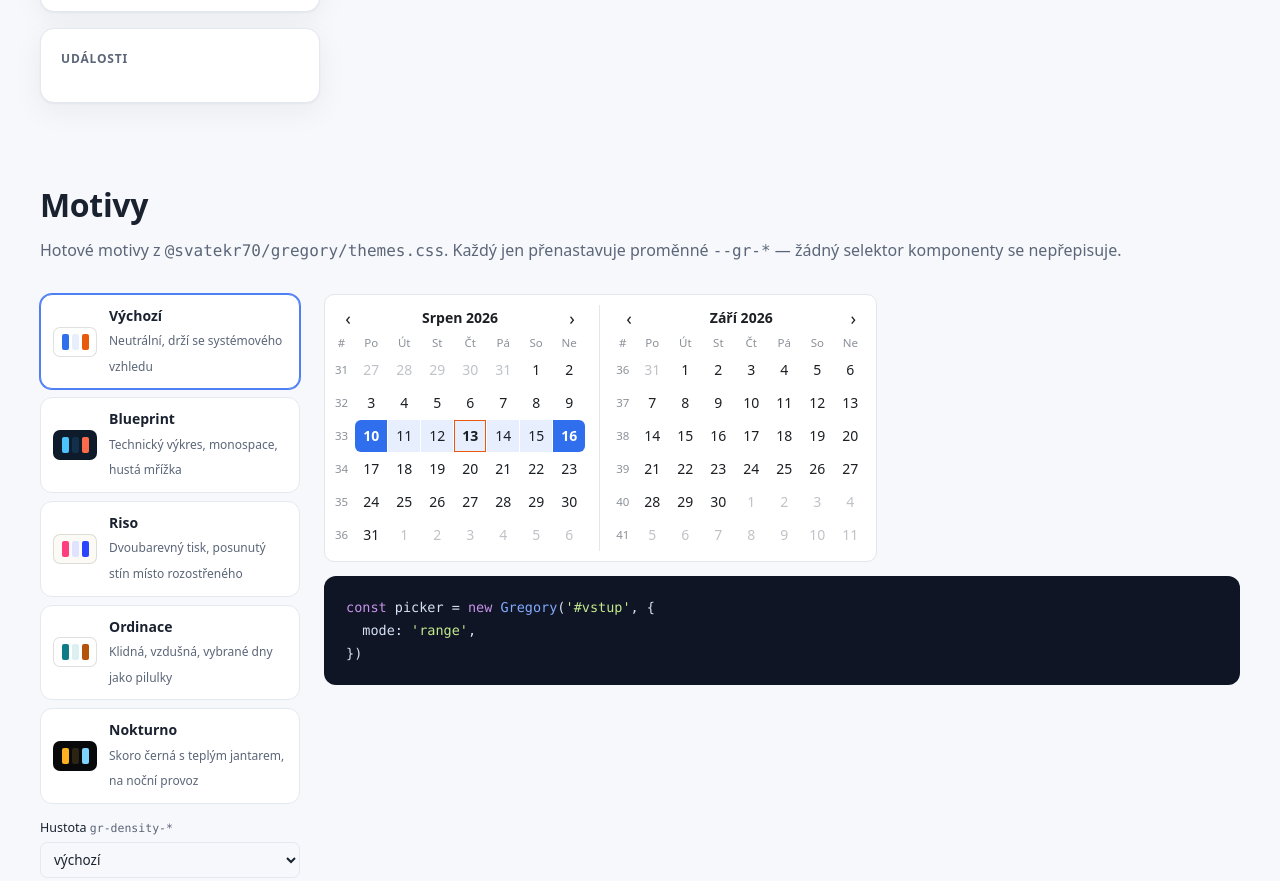
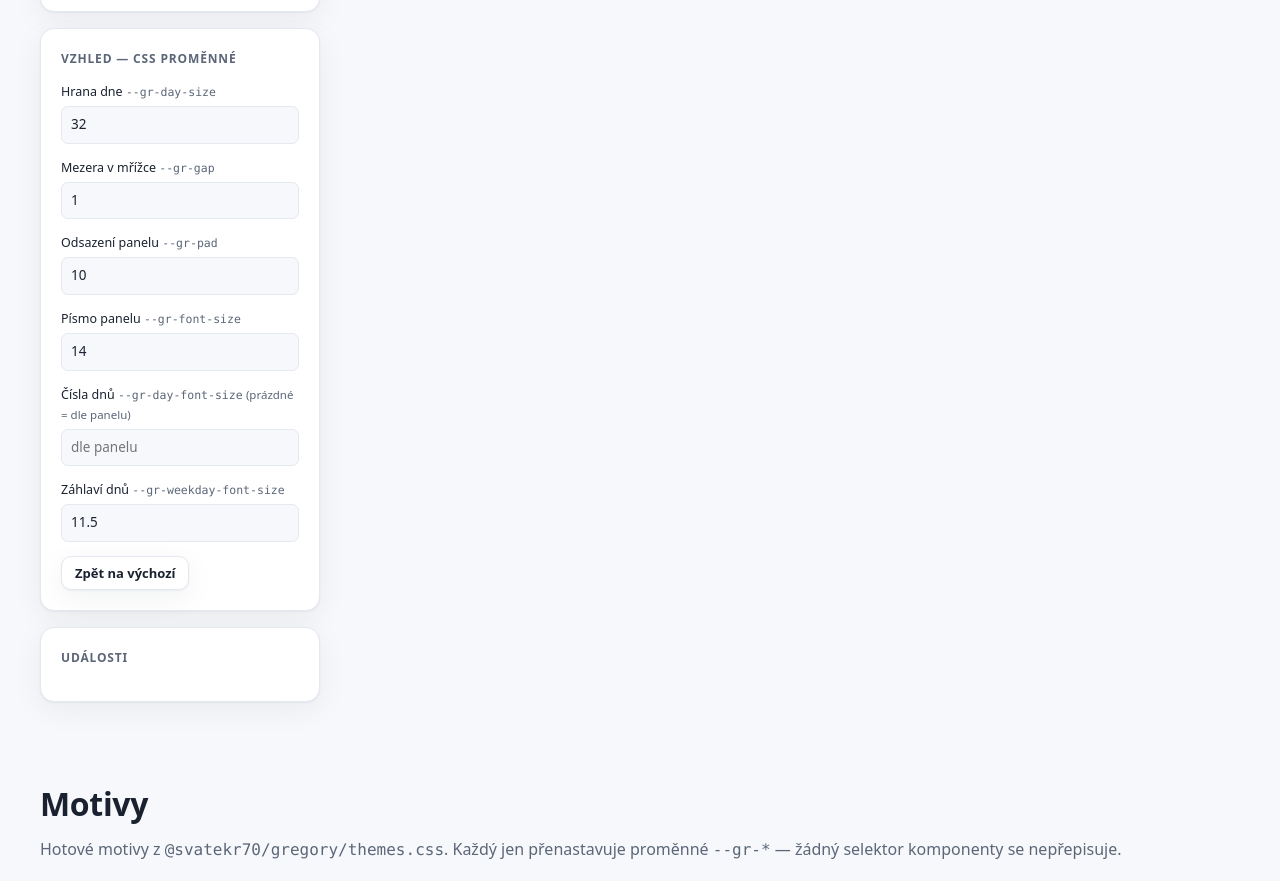
Before and after one commit to svatekr70/gregory, a website built with Vite: page site/demo/index.html in a window 1280 px wide. Shown: the part 1514-2395 px from the top of the page. Built offline with nearby package versions, Linux system fonts and the light colour scheme.

Commit message:
Konfigurátor umí i CSS proměnné vzhledu
Nový panel "Vzhled" ladí hranu dne, mezeru, odsazení a tři velikosti
písma. Zapisuje je přímo do picker.element, tedy tam, kam by je napsala
hostitelská stránka — mění se živě, bez přestavování pickeru.

Pod vygenerovaným JS se objeví druhý blok s CSS, ale jen s těmi
proměnnými, které se liší od výchozích. Tlačítko vrací vše zpět.

Co-Authored-By: Claude Opus 5 (1M context) <noreply@anthropic.com>

```diff
--- a/site/assets/demo.ts
+++ b/site/assets/demo.ts
@@ -83,6 +83,45 @@ const stage = $('#stage')
 const readout = $('#readout')
 const snippet = $('#snippet')
 const log = $<HTMLUListElement>('#event-log')
+
+/*
+ * Vzhled se nenastavuje volbami pickeru, ale CSS proměnnými na kořeni panelu.
+ * Konfigurátor je proto zapisuje přímo do `picker.element` — přesně tak, jak
+ * by je hostitelská stránka napsala do stylopisu.
+ */
+const CSS_VARS = [
+  { id: 'css-daysize', name: '--gr-day-size', unit: 'px', fallback: '32' },
+  { id: 'css-gap', name: '--gr-gap', unit: 'px', fallback: '1' },
+  { id: 'css-pad', name: '--gr-pad', unit: 'px', fallback: '10' },
+  { id: 'css-font', name: '--gr-font-size', unit: 'px', fallback: '14' },
+  { id: 'css-dayfont', name: '--gr-day-font-size', unit: 'px', fallback: '' },
+  { id: 'css-weekdayfont', name: '--gr-weekday-font-size', unit: 'px', fallback: '11.5' },
+] as const
+
+const cssInputs = CSS_VARS.map((variable) => ({ ...variable, input: $<HTMLInputElement>(`#${variable.id}`) }))
+const cssSnippet = $('#css-snippet')
+
+function applyAppearance(): void {
+  const target = current?.element
+  const changed: string[] = []
+
+  for (const { name, unit, fallback, input } of cssInputs) {
+    const value = input.value.trim()
+    if (value === '') target?.style.removeProperty(name)
+    else target?.style.setProperty(name, value + unit)
+    if (value !== fallback) changed.push(`  ${name}: ${value === '' ? 'dle panelu' : value + unit};`)
+  }
+
+  cssSnippet.hidden = changed.length === 0
+  if (changed.length) cssSnippet.innerHTML = paint(`.gr {\n${changed.join('\n')}\n}`)
+}
+
+for (const { input } of cssInputs) input.addEventListener('input', applyAppearance)
+
+$<HTMLButtonElement>('#css-reset').addEventListener('click', () => {
+  for (const { input, fallback } of cssInputs) input.value = fallback
+  applyAppearance()
+})
 
 let current: Gregory | null = null
 
@@ -202,6 +241,8 @@ function rebuild(): void {
   current.on('month-change', ({ year, month }) => note('month-change', `${year}-${String(month + 1).padStart(2, '0')}`))
 
   snippet.innerHTML = paint(buildSnippet(options))
+  // Panel je nový, takže proměnné je potřeba nasadit znovu.
+  applyAppearance()
 
   // Časové volby dávají smysl jen u časových režimů.
   for (const control of [controls.timeStep, controls.timeUi, controls.minTime, controls.maxTime]) {
--- a/site/demo/index.html
+++ b/site/demo/index.html
@@ -146,6 +146,42 @@
           </div>
 
           <div class="panel">
+            <h3>Vzhled — CSS proměnné</h3>
+
+            <label class="field">
+              <span>Hrana dne <code>--gr-day-size</code></span>
+              <input type="number" id="css-daysize" min="20" max="64" step="1" value="32">
+            </label>
+
+            <label class="field">
+              <span>Mezera v mřížce <code>--gr-gap</code></span>
+              <input type="number" id="css-gap" min="0" max="8" step="1" value="1">
+            </label>
+
+            <label class="field">
+              <span>Odsazení panelu <code>--gr-pad</code></span>
+              <input type="number" id="css-pad" min="0" max="24" step="1" value="10">
+            </label>
+
+            <label class="field">
+              <span>Písmo panelu <code>--gr-font-size</code></span>
+              <input type="number" id="css-font" min="10" max="20" step="0.5" value="14">
+            </label>
+
+            <label class="field">
+              <span>Čísla dnů <code>--gr-day-font-size</code> <em>(prázdné = dle panelu)</em></span>
+              <input type="number" id="css-dayfont" min="9" max="26" step="0.5" placeholder="dle panelu">
+            </label>
+
+            <label class="field">
+              <span>Záhlaví dnů <code>--gr-weekday-font-size</code></span>
+              <input type="number" id="css-weekdayfont" min="8" max="18" step="0.5" value="11.5">
+            </label>
+
+            <button type="button" class="btn btn-ghost btn-sm" id="css-reset">Zpět na výchozí</button>
+          </div>
+
+          <div class="panel">
             <h3>Události</h3>
             <ul class="event-log" id="event-log"></ul>
           </div>
@@ -161,6 +197,7 @@
           <div class="panel">
             <h3>Kód</h3>
             <pre class="code" id="snippet" style="box-shadow:none"></pre>
+            <pre class="code" id="css-snippet" style="box-shadow:none;margin-top:12px" hidden></pre>
           </div>
         </div>
       </div>
```
